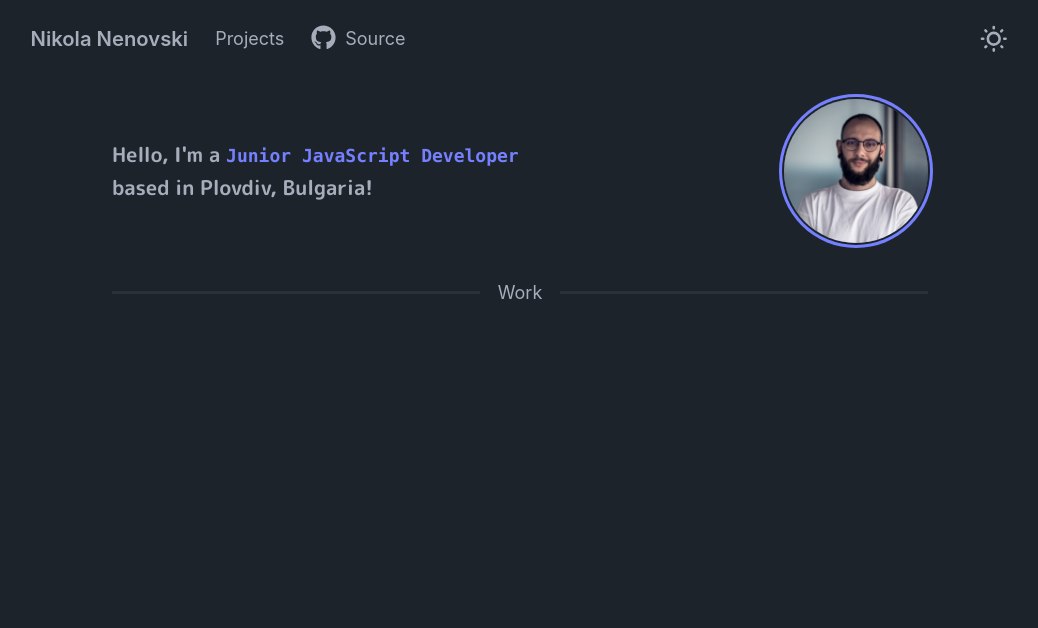
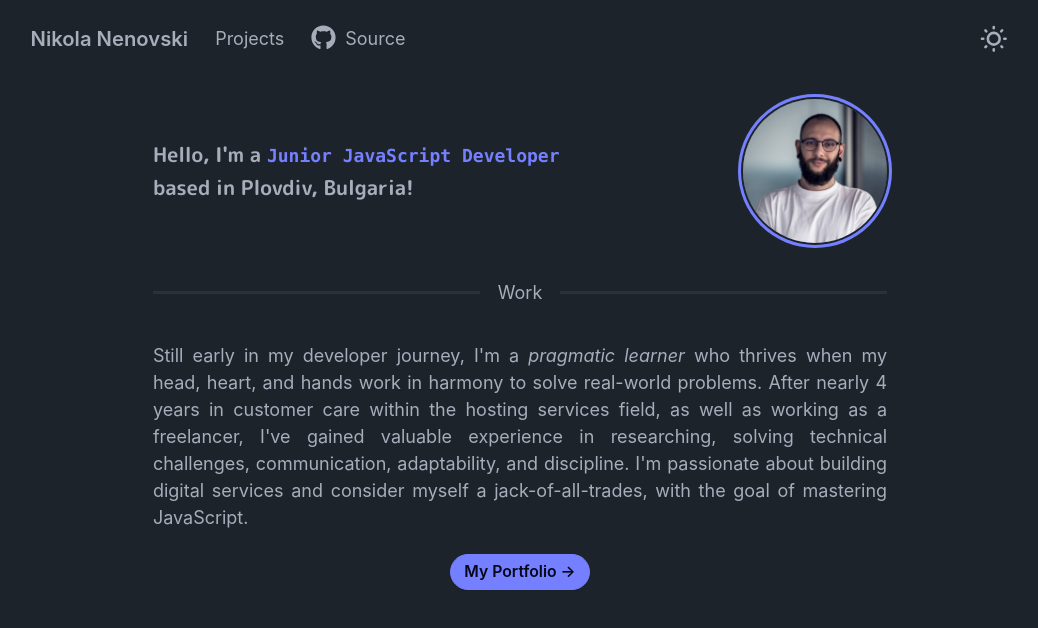
Before and after one commit to Nickslabcode/portfolio-ts, a React (Vite) app in the folder template/: page / in a window 1280 px wide. Shown: the top 628 px of the page, without its empty margins (120-1158 px from the left). Built offline with nearby package versions, Linux system fonts and the light colour scheme.

Commit message:
Home view work section, Button component navigate logic implementation

```diff
--- a/template/src/components/Divider.tsx
+++ b/template/src/components/Divider.tsx
@@ -2,7 +2,7 @@ import React from 'react';
 
 const Divider: React.FC<{ value: string }> = ({ value }) => {
   return (
-    <div className="flex w-5/6 flex-col">
+    <div className="flex w-3/4 flex-col">
       <div className="divider">{value}</div>
     </div>
   );
--- a/template/src/enums/BrandColor.enum.ts
+++ b/template/src/enums/BrandColor.enum.ts
@@ -1,8 +1,8 @@
 export enum BrandColor {
-  NEUTRAL = 'neutral',
-  PRIMARY = 'primary',
-  SECONDARY = 'secondary',
-  ACCENT = 'accent',
-  GHOST = 'ghost',
-  LINK = 'link',
+  NEUTRAL = 'btn-neutral',
+  PRIMARY = 'btn-primary',
+  SECONDARY = 'btn-secondary',
+  ACCENT = 'btn-accent',
+  GHOST = 'btn-ghost',
+  LINK = 'btn-link',
 }
--- a/template/src/hoc/Button.tsx
+++ b/template/src/hoc/Button.tsx
@@ -1,17 +1,24 @@
 import React, { ReactNode } from 'react';
-import { BrandColor } from '../enums/BrandColor.enum.ts';
-import { ButtonVariant } from '../enums/ButtonVariant.enum.ts';
+import { BrandColor } from '../enums/BrandColor.enum';
+import { ButtonVariant } from '../enums/ButtonVariant.enum';
 
 interface ButtonProps {
   color: BrandColor;
   variant: ButtonVariant;
+  handleClick?: () => void;
   children: ReactNode;
 }
 
-const Button: React.FC<ButtonProps> = ({ color, variant, children }) => {
+const Button: React.FC<ButtonProps> = ({
+  color,
+  variant,
+  handleClick,
+  children,
+}) => {
   return (
     <button
-      className={`btn btn-${color} btn-${variant} btn-sm rounded-3xl items-center`}
+      className={`btn ${color} btn-${variant} btn-sm rounded-3xl items-center`}
+      onClick={handleClick}
     >
       {children}
     </button>
--- a/template/src/views/Home.tsx
+++ b/template/src/views/Home.tsx
@@ -1,10 +1,16 @@
 import React from 'react';
 import selfMini from '../assets/self-mini.png';
 import Divider from '../components/Divider.tsx';
+import Button from '../hoc/Button.tsx';
+import { BrandColor } from '../enums/BrandColor.enum.ts';
+import { ButtonVariant } from '../enums/ButtonVariant.enum.ts';
+import { useNavigate } from 'react-router-dom';
 const Home = () => {
+  const navigate = useNavigate();
+
   return (
     <div className="flex flex-col items-center justify-center pt-10 gap-5">
-      <div className="w-5/6 flex justify-between items-center gap-4">
+      <div className="w-3/4 flex justify-between items-center gap-4">
         <h1 className="font-semibold text-lg text-start">
           Hello, I'm a{' '}
           <span className="font-mono text-primary">
@@ -20,6 +26,25 @@ const Home = () => {
         </div>
       </div>
       <Divider value="Work" />
+      <div className="w-3/4 text-justify">
+        <p>
+          Still early in my developer journey, I'm a <i>pragmatic learner</i>{' '}
+          who thrives when my head, heart, and hands work in harmony to solve
+          real-world problems. After nearly 4 years in customer care within the
+          hosting services field, as well as working as a freelancer, I've
+          gained valuable experience in researching, solving technical
+          challenges, communication, adaptability, and discipline. I'm
+          passionate about building digital services and consider myself a
+          jack-of-all-trades, with the goal of mastering JavaScript.
+        </p>
+      </div>
+      <Button
+        color={BrandColor.PRIMARY}
+        variant={ButtonVariant.PRIMARY}
+        handleClick={() => navigate('/projects')}
+      >
+        My Portfolio &rarr;
+      </Button>
     </div>
   );
 };
```
